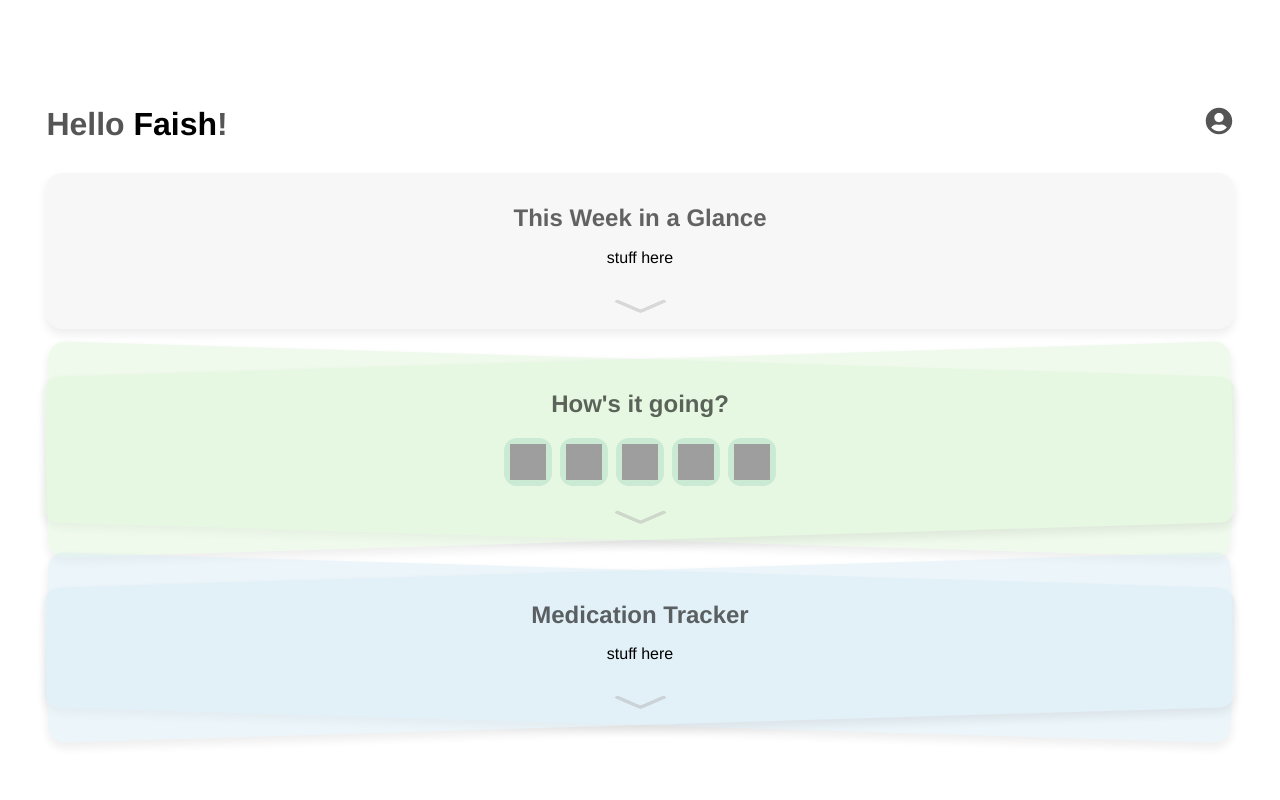
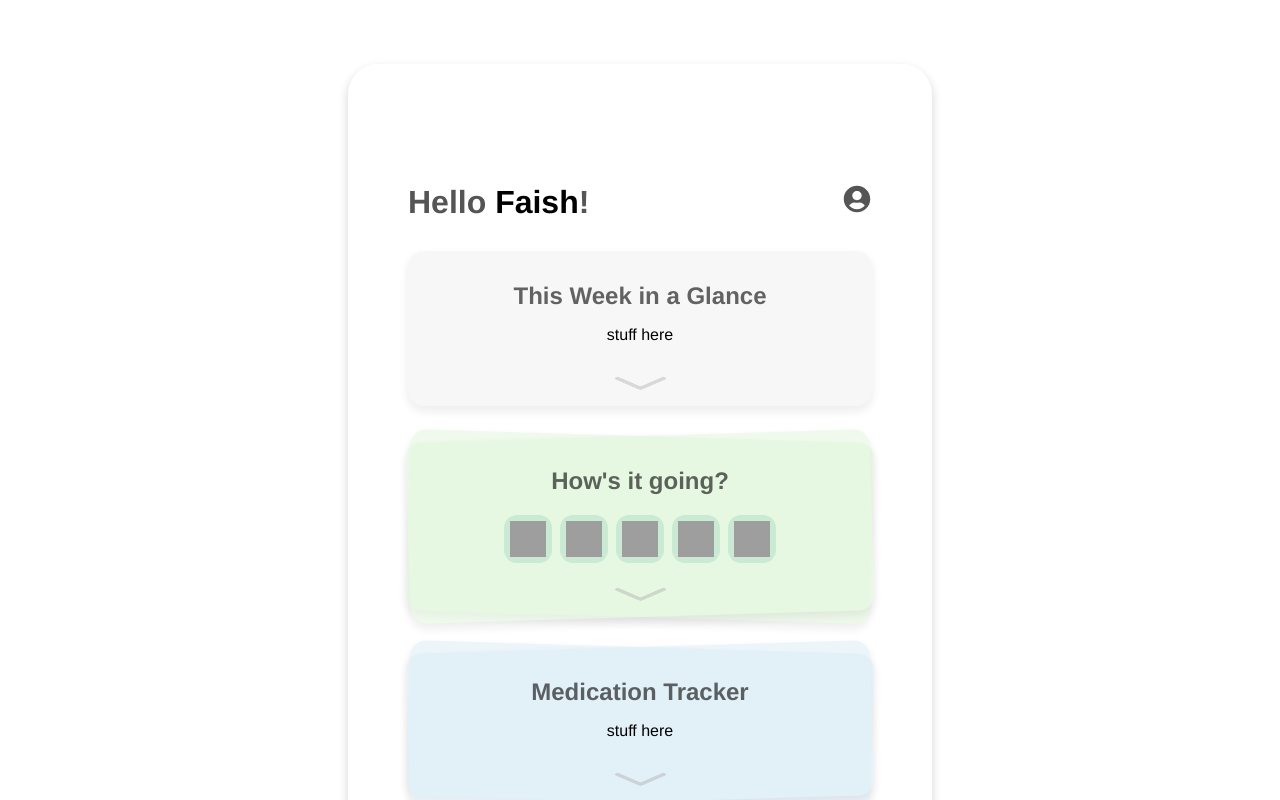
Before and after one commit to Danish-H/open-health-tracker, a React (Create React App) app: page / in a window 1280 px wide. Shown: the top 800 px of the page. Built offline with nearby package versions, Linux system fonts and the light colour scheme; grey boxes are pictures that could not be loaded.

Commit message:
made less painful to look at on wider screens

```diff
--- a/src/App.css
+++ b/src/App.css
@@ -1,4 +1,4 @@
 #root {
     padding-top: 30px;
-    font-family: Helvetica, Arial, sans-serif;
+    padding-bottom: 20px;
 }
--- a/src/index.css
+++ b/src/index.css
@@ -2,3 +2,14 @@ body {
   font-family: Helvetica, Arial, sans-serif;
   padding: 3%;
 }
+
+@media screen and (min-width: 640px) {
+    body {
+        max-width: 464px;
+        max-height: 956px;
+        margin: 5% auto;
+        padding: 60px;
+        border-radius: 30px;
+        box-shadow: 0px 5px 10px 1px rgba(0, 0, 0, 0.15);
+    }
+}
```
